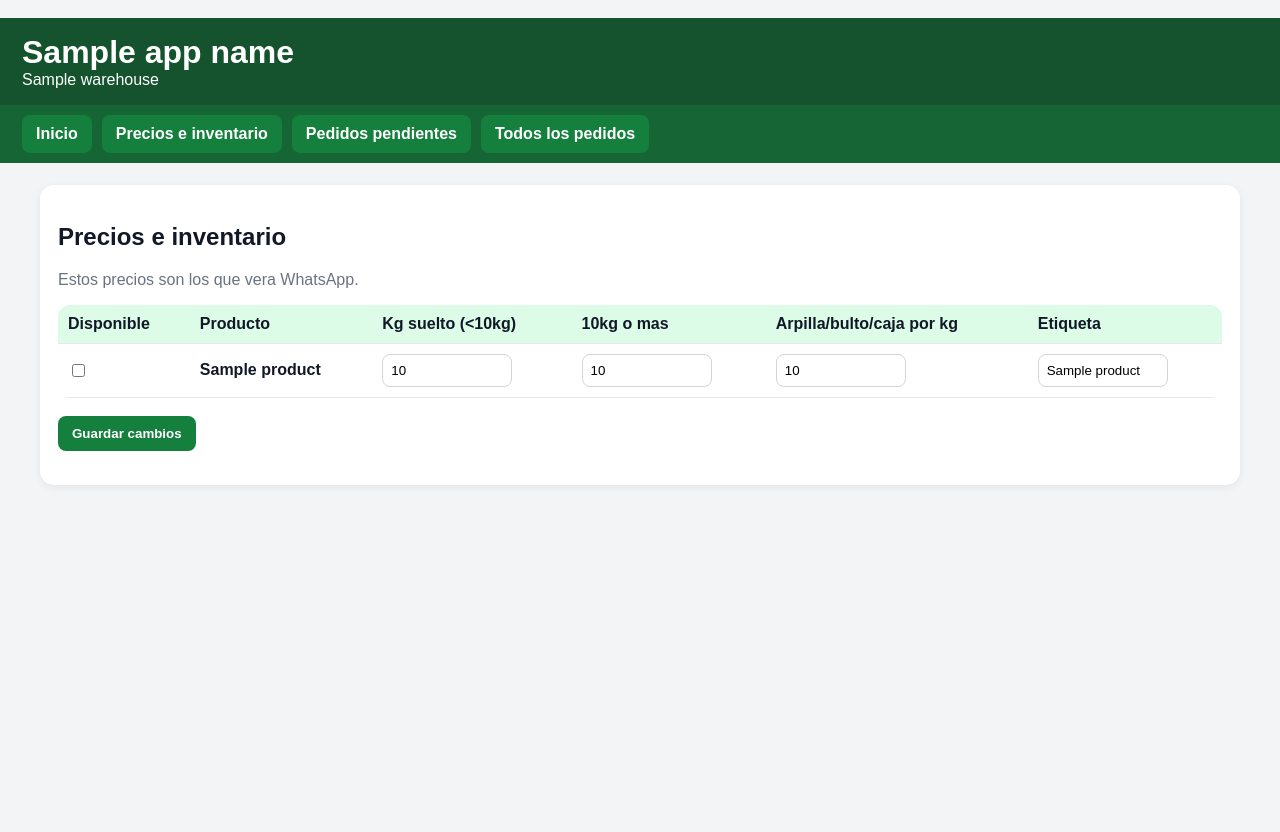
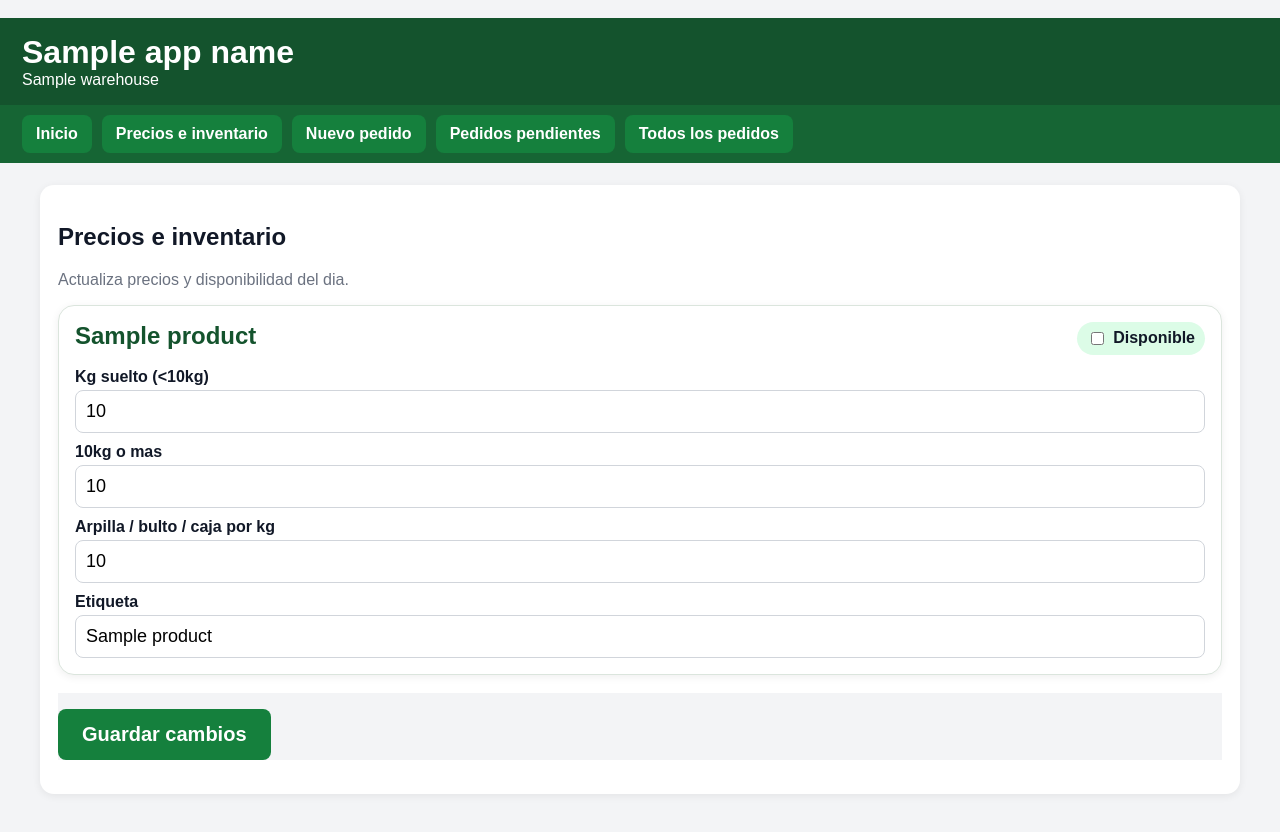
Before and after one commit to jupaw0340/abastos-jbot, a Python web app: template app/templates/products.html in a window 1280 px wide. Before the commit the page ends 451 px from the top, so only its background shows below. Run offline with Jinja, Linux system fonts and the light colour scheme; the template is opened without the code that fills it: most values are stand-ins (such as "Sample title", 1, 10 or a date in 2020).

Commit message:
Agrega productos en tarjetas y pedidos manuales

```diff
--- /dev/null
+++ b/app/static/style.css
@@ -0,0 +1,66 @@
+.product-grid{
+  display:grid;
+  grid-template-columns:repeat(auto-fit,minmax(260px,1fr));
+  gap:16px;
+}
+
+.product-card{
+  background:#ffffff;
+  border:1px solid #dbe5dd;
+  border-radius:16px;
+  padding:16px;
+  box-shadow:0 2px 8px #0001;
+}
+
+.product-card h3{
+  margin:0 0 8px 0;
+  font-size:24px;
+  color:#14532d;
+}
+
+.product-card label{
+  display:block;
+  margin-top:10px;
+  margin-bottom:4px;
+  font-weight:bold;
+}
+
+.product-card input[type='number'],
+.product-card input[type='text']{
+  width:100%;
+  max-width:none;
+  box-sizing:border-box;
+  font-size:18px;
+  padding:10px;
+}
+
+.product-head{
+  display:flex;
+  justify-content:space-between;
+  gap:10px;
+  align-items:flex-start;
+}
+
+.switch-row{
+  display:flex!important;
+  align-items:center;
+  gap:6px;
+  background:#dcfce7;
+  padding:7px 10px;
+  border-radius:999px;
+  margin:0!important;
+  white-space:nowrap;
+}
+
+.sticky-save{
+  position:sticky;
+  bottom:0;
+  background:#f3f4f6;
+  padding:16px 0 0 0;
+  margin-top:18px;
+}
+
+.big-btn{
+  font-size:20px;
+  padding:14px 24px;
+}
--- a/app/templates/base.html
+++ b/app/templates/base.html
@@ -4,6 +4,7 @@
   <meta charset="utf-8">
   <title>{{ app_name }}</title>
   <meta name="viewport" content="width=device-width, initial-scale=1">
+  <link rel="stylesheet" href="/static/style.css">
   <style>
     body{margin:0;font-family:Arial,sans-serif;background:#f3f4f6;color:#111827}
     header{background:#14532d;color:white;padding:16px 22px}
@@ -34,6 +35,7 @@
 <nav>
   <a href="/admin">Inicio</a>
   <a href="/admin/productos">Precios e inventario</a>
+  <a href="/admin/pedidos/nuevo">Nuevo pedido</a>
   <a href="/admin/pedidos">Pedidos pendientes</a>
   <a href="/admin/pedidos?status=todos">Todos los pedidos</a>
 </nav>
--- a/app/templates/orders.html
+++ b/app/templates/orders.html
@@ -12,7 +12,7 @@
 
 {% for o in orders %}
 <div class="card">
-  <h3>Folio #{{ o.folio }} â€” {{ o.customer_name }}</h3>
+  <h3>Folio #{{ o.folio }} - {{ o.customer_name }}</h3>
   <p>
     <span class="pill">{{ o.status }}</span>
     <span class="pill">{{ o.payment_status }}</span>
--- a/app/templates/products.html
+++ b/app/templates/products.html
@@ -2,37 +2,41 @@
 {% block content %}
 <div class="card">
   <h2>Precios e inventario</h2>
-  <p class="muted">Estos precios son los que vera WhatsApp.</p>
+  <p class="muted">Actualiza precios y disponibilidad del dia.</p>
+
   <form method="post" action="/admin/productos/guardar">
-    <table>
-      <thead>
-        <tr>
-          <th>Disponible</th>
-          <th>Producto</th>
-          <th>Kg suelto (&lt;10kg)</th>
-          <th>10kg o mas</th>
-          <th>Arpilla/bulto/caja por kg</th>
-          <th>Etiqueta</th>
-        </tr>
-      </thead>
-      <tbody>
+    <div class="product-grid">
       {% for p in products %}
-        <tr>
-          <td>
-            <input type="hidden" name="product_ids" value="{{ p.id }}">
-            <input type="checkbox" name="available" value="{{ p.id }}" {% if p.available %}checked{% endif %}>
-          </td>
-          <td><b>{{ p.name }}</b></td>
-          <td><input type="number" step="0.01" name="price_kg_loose" value="{{ p.price_kg_loose }}"></td>
-          <td><input type="number" step="0.01" name="price_kg_10plus" value="{{ p.price_kg_10plus }}"></td>
-          <td><input type="number" step="0.01" name="price_kg_bulk" value="{{ p.price_kg_bulk }}"></td>
-          <td><input type="text" name="bulk_label" value="{{ p.bulk_label }}"></td>
-        </tr>
+      <div class="product-card">
+        <div class="product-head">
+          <h3>{{ p.name }}</h3>
+          <label class="switch-row">
+            <input type="hidden" name="available_status" value="{{ 1 if p.available else 0 }}">
+            <input type="checkbox" onchange="this.previousElementSibling.value = this.checked ? 1 : 0" {% if p.available %}checked{% endif %}>
+            Disponible
+          </label>
+        </div>
+
+        <input type="hidden" name="product_ids" value="{{ p.id }}">
+
+        <label>Kg suelto (&lt;10kg)</label>
+        <input type="number" step="0.01" name="price_kg_loose" value="{{ p.price_kg_loose }}">
+
+        <label>10kg o mas</label>
+        <input type="number" step="0.01" name="price_kg_10plus" value="{{ p.price_kg_10plus }}">
+
+        <label>Arpilla / bulto / caja por kg</label>
+        <input type="number" step="0.01" name="price_kg_bulk" value="{{ p.price_kg_bulk }}">
+
+        <label>Etiqueta</label>
+        <input type="text" name="bulk_label" value="{{ p.bulk_label }}">
+      </div>
       {% endfor %}
-      </tbody>
-    </table>
-    <br>
-    <button class="btn">Guardar cambios</button>
+    </div>
+
+    <div class="sticky-save">
+      <button class="btn big-btn">Guardar cambios</button>
+    </div>
   </form>
 </div>
 {% endblock %}
```
Also changed, not shown: app/routes/admin.py (+103 -3 lines), app/templates/new_order.html (+59 -29 lines).
